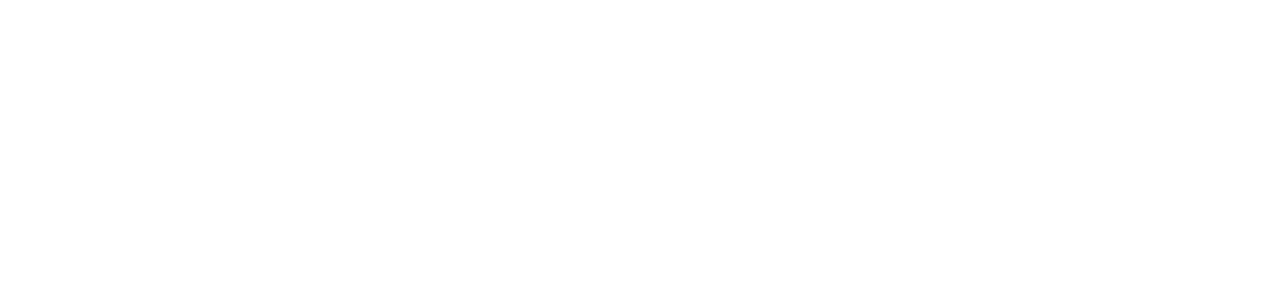
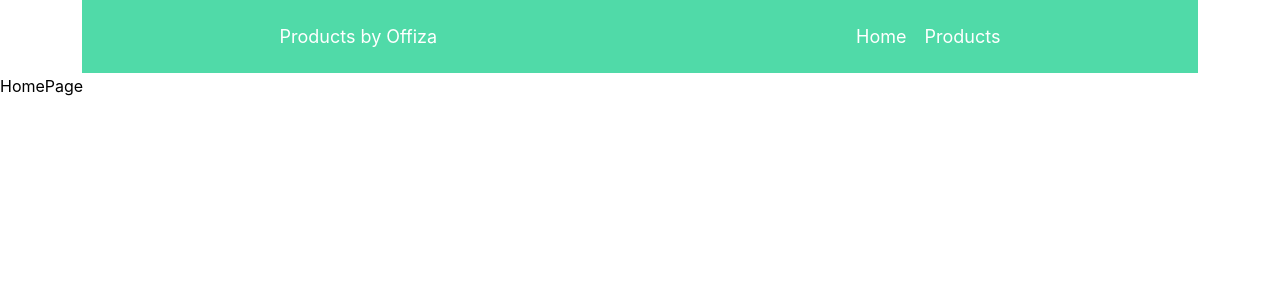
Before and after one commit to offiza/products-react, a React (Create React App) app: page /home in a window 1280 px wide. Shown: the top 300 px of the page. Built offline with nearby package versions, Linux system fonts and the light colour scheme; the HTML template or start-up script is replaced by a standard one.

Commit message:
Add Router and Nvabar

```diff
--- a/package.json
+++ b/package.json
@@ -12,6 +12,7 @@
     "@types/react-dom": "^18.0.3",
     "react": "^18.1.0",
     "react-dom": "^18.1.0",
+    "react-router-dom": "^6.3.0",
     "react-scripts": "5.0.1",
     "typescript": "^4.6.4",
     "web-vitals": "^2.1.4"
--- a/src/App.tsx
+++ b/src/App.tsx
@@ -1,8 +1,19 @@
 import React from 'react';
+import { BrowserRouter as Router, Navigate, Route, Routes } from 'react-router-dom';
+import { HomePage } from './components/HomePage/HomePage';
+import { NavBar } from './components/NavBar/NavBar';
+import { ProductsPage } from './components/ProductsPage/ProductsPage';
 
 function App() {
   return (
-   <div></div>
+    <Router>
+      <NavBar />
+      <Routes>
+        <Route path="*" element={<Navigate to="/home" />} />
+        <Route path="/home" element={<HomePage />} />
+        <Route path="/products" element={<ProductsPage />} />
+      </Routes>
+    </Router>
   );
 }
 
--- /dev/null
+++ b/src/components/HomePage/HomePage.tsx
@@ -0,0 +1,9 @@
+import React from 'react';
+
+export const HomePage = () => {
+  return (
+    <div style={{ marginTop: '76px', maxWidth: '1100px' }}>
+      HomePage
+    </div>
+  )
+}
--- /dev/null
+++ b/src/components/NavBar/NavBar.css
@@ -0,0 +1,32 @@
+.container {
+  position: fixed;
+  top: 0;
+  width: 100%;
+}
+
+.navbar {
+  background-color: #50DAA8;
+  padding: .5em;
+  max-width: 1100px;
+  width: 100%;
+  display: flex;
+  align-items: center;
+  justify-content: space-around;
+  margin: auto;
+}
+
+.navbar__text {
+  color: #fff;
+  font-size: 18px;
+  text-decoration: none;
+  text-decoration: none;
+}
+
+.navbar__list {
+  margin: 0
+}
+
+.navbar__list-item {
+  list-style: none;
+  display: inline-block;
+}
--- /dev/null
+++ b/src/components/NavBar/NavBar.tsx
@@ -0,0 +1,35 @@
+import React from 'react';
+import { Link } from 'react-router-dom';
+import './NavBar.css';
+
+export const NavBar = () => {
+  return (
+    <div className='container'>
+      <div className='navbar'>
+        <div>
+          <p className='navbar__text'>
+            Products by Offiza
+          </p>
+        </div>
+        <div>
+          <ul className='navbar__list'>
+            <li className='navbar__list-item'>
+              <Link to='/home' className='navbar__text'>
+                <p style={{ marginRight: '1em' }}>
+                  Home
+                </p>
+              </Link>
+            </li>
+            <li className='navbar__list-item'>
+              <Link to='/products' className='navbar__text'>
+                <p>
+                  Products
+                </p>
+              </Link>
+            </li>
+          </ul>
+        </div>
+      </div>
+    </div>
+  )
+}
--- /dev/null
+++ b/src/components/ProductsPage/ProductsPage.tsx
@@ -0,0 +1,10 @@
+import React from 'react';
+
+
+export const ProductsPage = () => {
+  return (
+    <div style={{ marginTop: '76px', maxWidth: '1100px' }}>
+      products
+    </div>
+  )
+}
--- a/src/index.css
+++ b/src/index.css
@@ -6,8 +6,3 @@
   -webkit-font-smoothing: antialiased;
   -moz-osx-font-smoothing: grayscale;
 }
-
-code {
-  font-family: source-code-pro, Menlo, Monaco, Consolas, 'Courier New',
-    monospace;
-}
```
Also changed, not shown: 1 other file (tests, documents, lock files or other folders).
